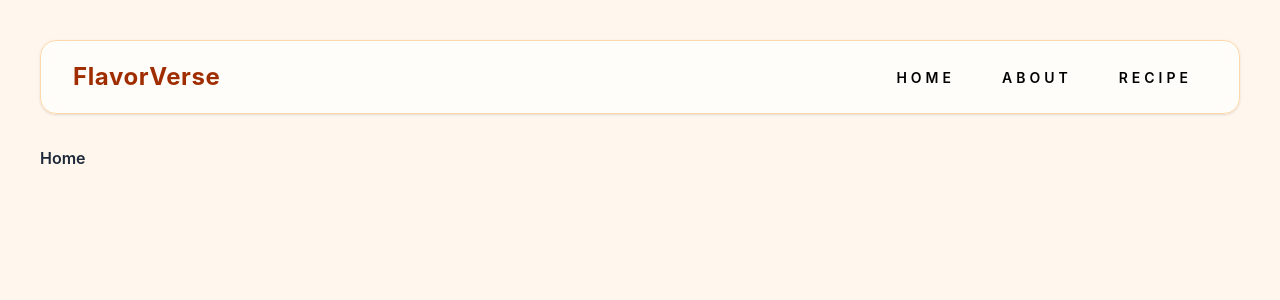
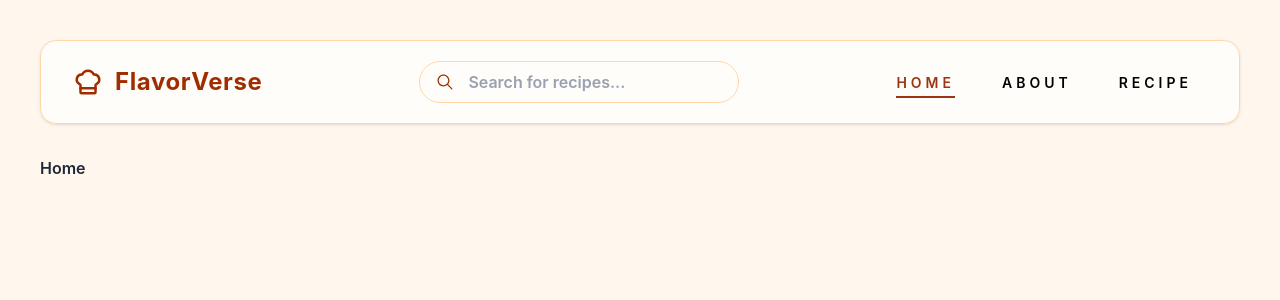
Before and after one commit to BanditaDas/FlavorVerse, a React (Vite) app: page / in a window 1280 px wide. Shown: the top 300 px of the page. Built offline with nearby package versions, Linux system fonts and the light colour scheme.

Commit message:
cards and nav improving

```diff
--- a/src/App.jsx
+++ b/src/App.jsx
@@ -4,7 +4,7 @@ import Nav from "./components/Nav";
 
 function App() {
   return (
-    <div className="min-h-screen w-full p-10 text-gray-800 font-semibold bg-orange-50 overflow-x-hidden">
+    <div className="h-screen w-full py-10 px-10 text-gray-800 font-semibold bg-orange-50 overflow-y-auto overflow-x-hidden no-scrollbar">
       <Nav />
       <Mainroutes />
     </div>
--- a/src/components/Button.jsx
+++ b/src/components/Button.jsx
@@ -1,10 +1,10 @@
 import React from 'react';
 import styled from 'styled-components';
 
-const Button = ( {bname} ) => {
+const Button = ( {bname, isActive} ) => {
   return (
-    <StyledWrapper>
-      <button className="cta">
+    <StyledWrapper isActive={isActive}>
+      <button className={`cta ${isActive ? 'active' : ''}`}>
         <span className="hover-underline-animation"> {bname} </span>
       </button>
     </StyledWrapper>
@@ -26,6 +26,10 @@ const StyledWrapper = styled.div`
     text-transform: uppercase;
   }
 
+  .cta.active span, .cta:hover span {
+    color: #9A3412; /* orange-800 */
+  }
+
   .cta svg {
     transform: translateX(-8px);
     transition: all 0.3s ease;
@@ -41,21 +45,26 @@ const StyledWrapper = styled.div`
 
   .hover-underline-animation {
     position: relative;
-    color: black;
+    color: #000;
     padding-bottom: 20px;
+    transition: color 0.25s ease-out;
   }
 
   .hover-underline-animation:after {
     content: "";
     position: absolute;
-    width: 75%;
+    width: 79%;
     transform: scaleX(0);
     height: 2px;
     bottom: 0;
     left: 0;
-    background-color: #000000;
+    background-color: #9A3412; /* orange-800 */
     transform-origin: bottom right;
     transition: transform 0.25s ease-out;
+  }
+  .cta.active .hover-underline-animation:after {
+    transform: scaleX(1);
+    transform-origin: bottom left;
   }
 
   .cta:hover .hover-underline-animation:after {
--- a/src/components/Nav.jsx
+++ b/src/components/Nav.jsx
@@ -1,28 +1,40 @@
 import React from 'react'
 import { NavLink } from 'react-router-dom'
-import Button from './Button'
+import { IoIosSearch } from 'react-icons/io';
+import { LuChefHat } from "react-icons/lu";
+import Button from './Button';
 
 function Nav() {
   return (
     <nav className="w-full flex items-center justify-between px-8 py-5 mb-8 bg-white/70 rounded-2xl shadow-sm backdrop-blur-md border border-orange-200">
       {/* Brand / Logo */}
       <div className="flex items-center gap-3 cursor-pointer">
-
+        <LuChefHat className="text-3xl text-orange-800" />
         <h1 className="text-2xl font-bold tracking-wide text-orange-800">
           FlavorVerse
         </h1>
       </div>
 
+      {/* Search Bar */}
+      <div className="relative flex items-center">
+        <IoIosSearch className="absolute left-4 text-xl text-orange-800" />
+        <input
+          type="text"
+          placeholder="Search for recipes..."
+          className="pl-12 pr-4 py-2 w-80 bg-transparent border border-orange-200 rounded-full focus:outline-none focus:ring-1 focus:ring-orange-300 placeholder-gray-400"
+        />
+      </div>
+
       {/* Navigation Links */}
       <div className="flex items-center gap-8 text-lg">
         <NavLink to="/">
-          <Button bname="Home" />
+          {({ isActive }) => <Button bname="Home" isActive={isActive} />}
         </NavLink>
         <NavLink to="/about">
-          <Button bname="About" />
+          {({ isActive }) => <Button bname="About" isActive={isActive} />}
         </NavLink>
         <NavLink to="/recipe">
-          <Button bname="Recipe" />
+          {({ isActive }) => <Button bname="Recipe" isActive={isActive} />}
         </NavLink>
       </div>
     </nav>
--- a/src/index.css
+++ b/src/index.css
@@ -3,3 +3,14 @@
 body {
   @apply font-sans;
 }
+
+/* Hide scrollbar for Chrome, Safari and Opera */
+.no-scrollbar::-webkit-scrollbar {
+  display: none;
+}
+
+/* Hide scrollbar for IE, Edge and Firefox */
+.no-scrollbar {
+  -ms-overflow-style: none;  /* IE and Edge */
+  scrollbar-width: none;  /* Firefox */
+}
--- a/src/pages/Recipe.jsx
+++ b/src/pages/Recipe.jsx
@@ -40,11 +40,14 @@ function Recipe() {
   }
 
   return (
-    <div className="flex flex-wrap justify-center gap-6 overflow-x-hidden">
-      {recipes.map((recipe) => (
-        <Recipecard key={recipe.id} recipe={recipe} />
-      ))}
-    </div>
+    <>
+      <h1 className="text-center text-5xl font-bold text-orange-800 tracking-wide">Our Recipes</h1>
+      <div className="flex flex-wrap justify-center gap-6 mt-10">
+        {recipes.map((recipe) => (
+          <Recipecard key={recipe.id} recipe={recipe} />
+        ))}
+      </div>
+    </>
   );
 }
 
```
